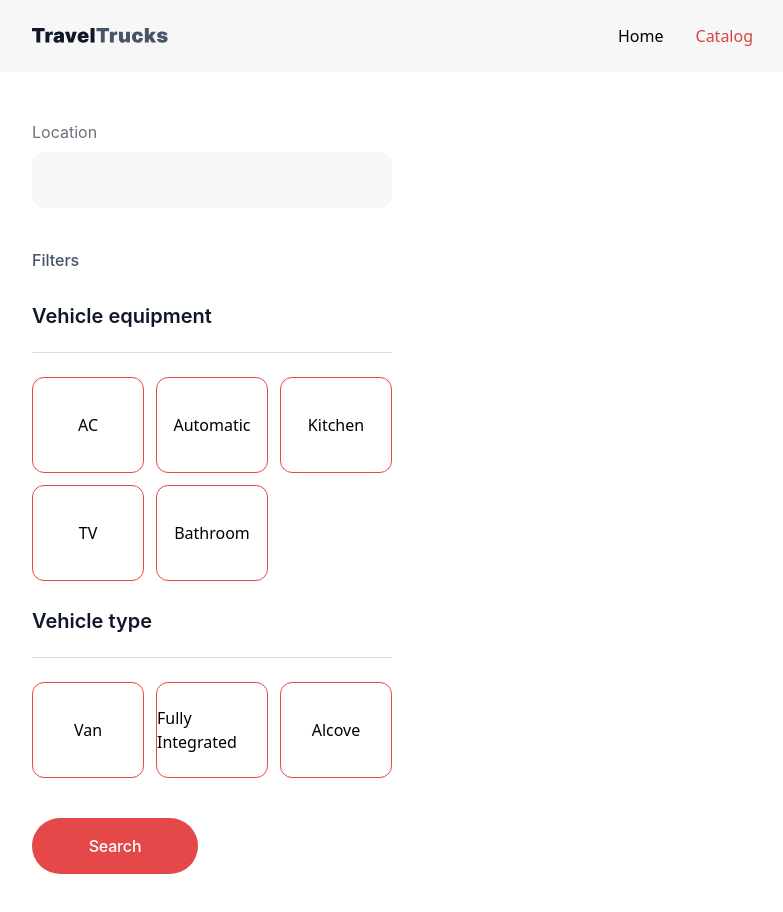
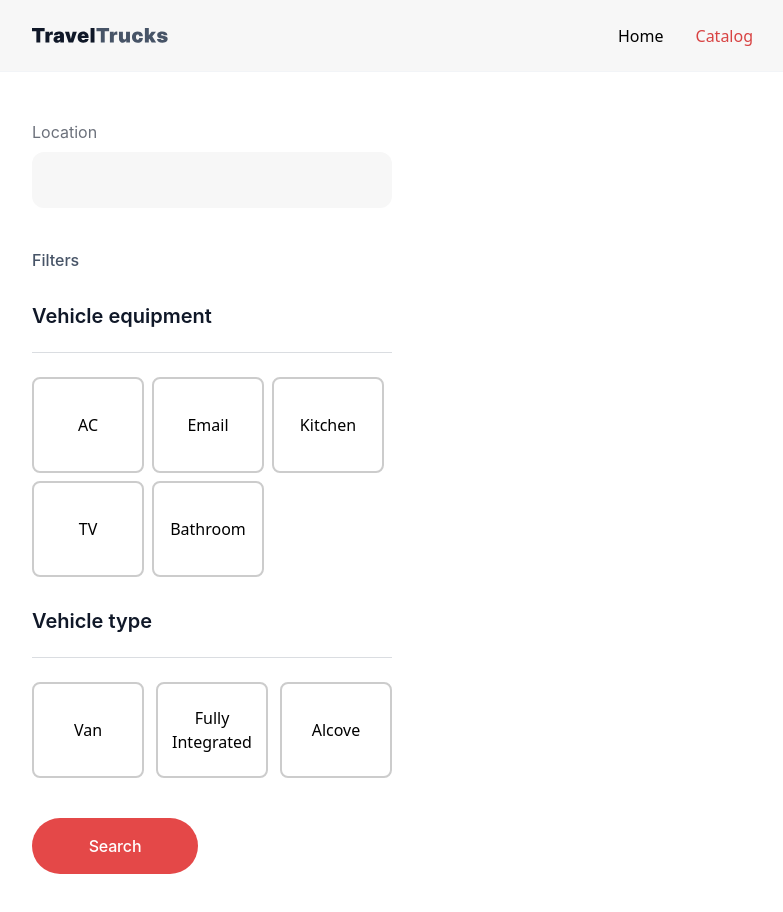
Before and after one commit to olehsolonin/TravelTrucks, a React (Vite) app: page /catalog in a window 1280 px wide. Shown: the top 912 px of the page, without its empty margins (32-815 px from the left). Built offline with nearby package versions, Linux system fonts and the light colour scheme; no server answers.

Commit message:
change buttons in filter blocks and fix small bugs

```diff
--- a/src/components/Catalog/Catalog.jsx
+++ b/src/components/Catalog/Catalog.jsx
@@ -1,8 +1,9 @@
-import { useEffect } from 'react';
+import { useEffect, useId } from 'react';
 import { fetchCatalog } from '../../fetchReq.js';
 import css from '../Catalog/Catalog.module.css';
 import { useSelector, useDispatch } from 'react-redux';
 import { useNavigate } from 'react-router-dom';
+import { Formik, Form, Field } from 'formik';
 
 export default function Catalog() {
   const navigate = useNavigate();
@@ -45,10 +46,20 @@ export default function Catalog() {
     getAllCatalog();
   }, [dispatch]);
 
+  const LocationId = useId();
+  const ACId = useId();
+  const AutomaticId = useId();
+  const KitchenId = useId();
+  const TVId = useId();
+  const BathroomId = useId();
+  const VanId = useId();
+  const FullyIntegratedId = useId();
+  const AlcoveId = useId();
+
   return (
     <div className={css.mainCatalogContainer}>
       <div className={css.filtersColumn}>
-        <div className={css.locationBox}>
+        {/* <div className={css.locationBox}>
           <p className={css.locationTitle}>Location</p>
           <input type="text" className={css.locationInput} />
         </div>
@@ -75,7 +86,132 @@ export default function Catalog() {
         </div>
         <button type="submit" className={css.buttonSearch}>
           Search
-        </button>
+        </button> */}
+        <Formik initialValues={{}} onSubmit={() => {}}>
+          <Form>
+            <div className={css.locationBox}>
+              <p className={css.locationTitle}>Location</p>
+              <label htmlFor={LocationId}></label>
+              <Field
+                type="text"
+                name="Location"
+                id={LocationId}
+                className={css.locationInput}
+              />
+            </div>
+            <p className={css.filtersTitle}>Filters</p>
+            <div className={css.vehicleEquipmentContainer}>
+              <p className={css.equipmentTitle}>Vehicle equipment</p>
+              <hr />
+              <div className={css.filterBlocksContainer}>
+                <div className={css.checkboxContainer}>
+                  <label htmlFor={ACId} className={css.customCheckbox}>
+                    AC
+                  </label>
+                  <Field
+                    type="checkbox"
+                    name="AC"
+                    id={ACId}
+                    className={css.hiddenCheckbox}
+                  />
+                </div>
+
+                <div className={css.checkboxContainer}>
+                  <label htmlFor={AutomaticId} className={css.customCheckbox}>
+                    Email
+                  </label>
+                  <Field
+                    type="checkbox"
+                    name="Automatic"
+                    id={AutomaticId}
+                    className={css.hiddenCheckbox}
+                  />
+                </div>
+
+                <div className={css.checkboxContainer}>
+                  <label htmlFor={KitchenId} className={css.customCheckbox}>
+                    Kitchen
+                  </label>
+                  <Field
+                    type="checkbox"
+                    name="Kitchen"
+                    id={KitchenId}
+                    className={css.hiddenCheckbox}
+                  />
+                </div>
+
+                <div className={css.checkboxContainer}>
+                  <label htmlFor={TVId} className={css.customCheckbox}>
+                    TV
+                  </label>
+                  <Field
+                    type="checkbox"
+                    name="TV"
+                    id={TVId}
+                    className={css.hiddenCheckbox}
+                  />
+                </div>
+
+                <div className={css.checkboxContainer}>
+                  <label htmlFor={BathroomId} className={css.customCheckbox}>
+                    Bathroom
+                  </label>
+                  <Field
+                    type="checkbox"
+                    name="Bathroom"
+                    id={BathroomId}
+                    className={css.hiddenCheckbox}
+                  />
+                </div>
+              </div>
+            </div>
+            <div className={css.vehicleTypeContainer}>
+              <p className={css.equipmentTitle}>Vehicle type</p>
+              <hr />
+              <div className={css.filterBlocksContainerType}>
+                <div className={css.checkboxContainer}>
+                  <label htmlFor={VanId} className={css.customCheckbox}>
+                    Van
+                  </label>
+                  <Field
+                    type="checkbox"
+                    name="Van"
+                    id={VanId}
+                    className={css.hiddenCheckbox}
+                  />
+                </div>
+                <div className={css.checkboxContainer}>
+                  <label
+                    htmlFor={FullyIntegratedId}
+                    className={css.customCheckbox}
+                  >
+                    Fully Integrated
+                  </label>
+                  <Field
+                    type="checkbox"
+                    name="FullyIntegrated"
+                    id={FullyIntegratedId}
+                    className={css.hiddenCheckbox}
+                  />
+                </div>
+                <div className={css.checkboxContainer}>
+                  <label htmlFor={AlcoveId} className={css.customCheckbox}>
+                    Alcove
+                  </label>
+                  <Field
+                    type="checkbox"
+                    name="Alcove"
+                    id={AlcoveId}
+                    className={css.hiddenCheckbox}
+                  />
+                </div>
+              </div>
+            </div>
+            <button type="submit" className={css.buttonSearch}>
+              Search
+            </button>
+          </Form>
+        </Formik>
       </div>
 
       {currentFetchData.length > 0 && (
--- a/src/components/Catalog/Catalog.module.css
+++ b/src/components/Catalog/Catalog.module.css
@@ -88,7 +88,7 @@ hr {
   display: flex;
   flex-direction: row;
   flex-wrap: wrap;
-  gap: 12px;
+  gap: 8px;
 }
 
 .filterItemBlocks {
@@ -217,3 +217,45 @@ hr {
   text-align: center;
   color: #101828;
 }
+
+.checkboxContainer {
+  position: relative;
+  display: flex;
+  align-items: center;
+  justify-content: center;
+  height: 96px;
+}
+
+.hiddenCheckbox {
+  display: none;
+}
+
+.customCheckbox {
+  display: flex;
+  align-items: center;
+  justify-content: center;
+  width: 112px; /* Ширина чекбокса */
+  height: 96px; /* Высота чекбокса */
+  border: 2px solid #ccc;
+  border-radius: 8px;
+  cursor: pointer;
+  font-size: 16px;
+  text-align: center;
+  transition: border-color 0.3s ease;
+}
+
+.hiddenCheckbox:checked + .customCheckbox {
+  border-color: orange;
+  background-color: #fff8e1;
+}
+
+.customCheckbox:hover {
+  border-color: #999;
+}
+
+.filterBlocksContainerType {
+  height: 96px;
+  display: flex;
+  flex-direction: row;
+  gap: 12px;
+}
```
